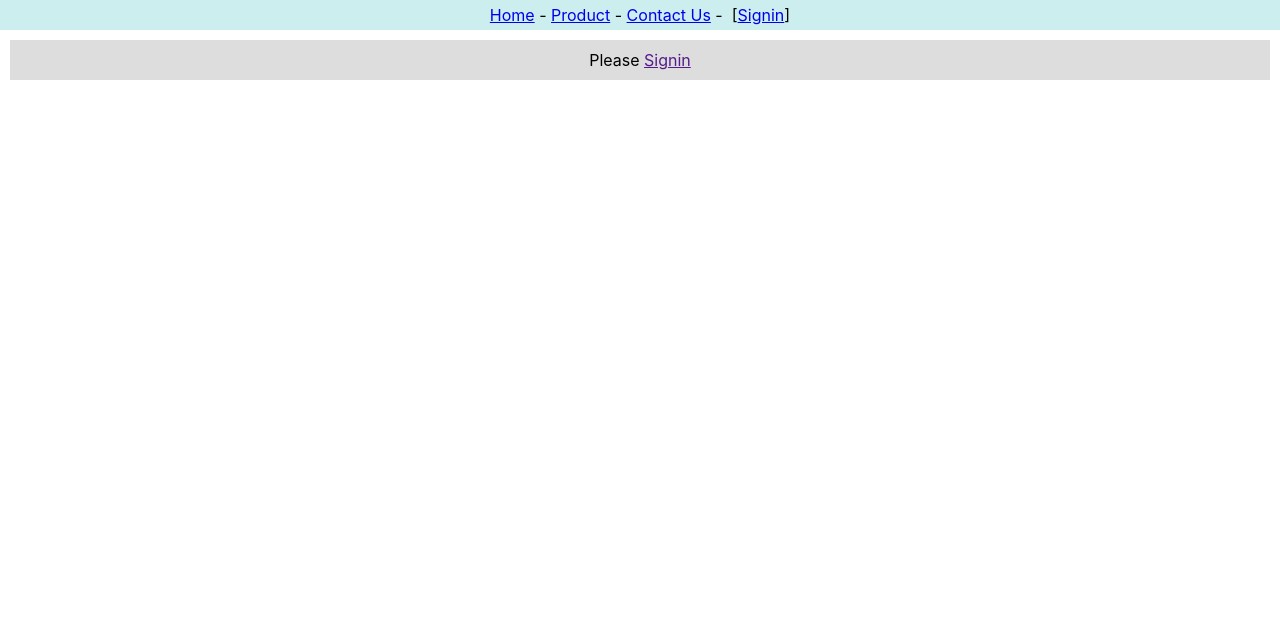
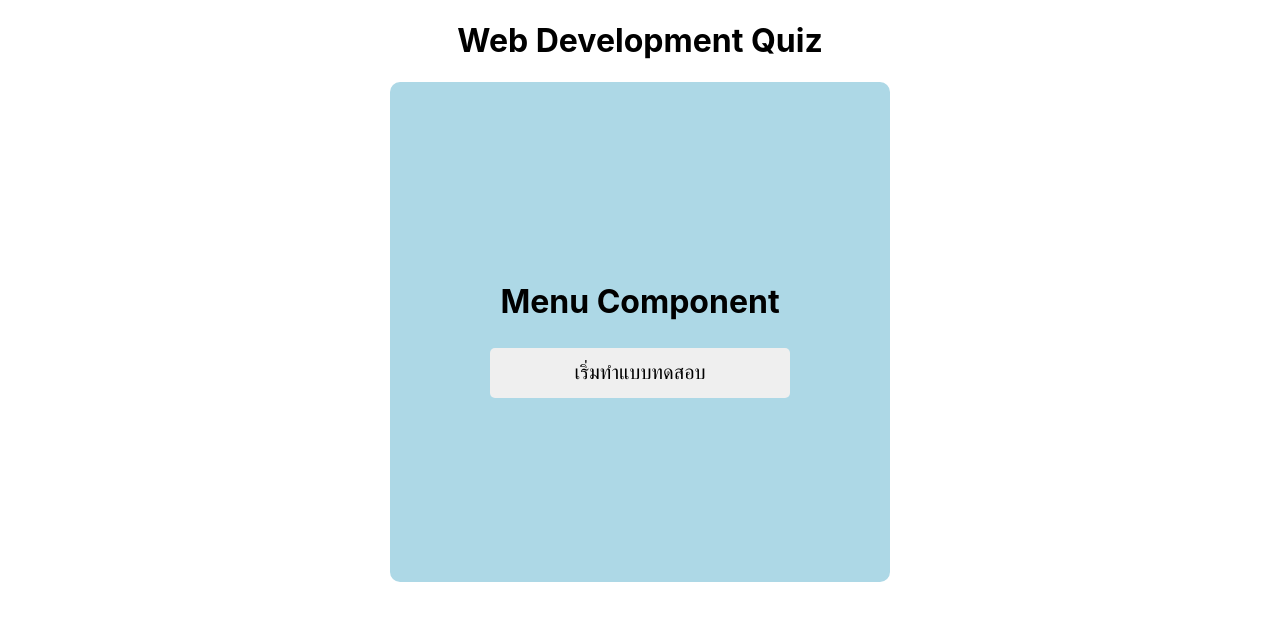
Before and after one commit to ttttontoey/app0, a React (Create React App) app: page / in a window 1280 px wide. Shown: the top 620 px of the page. Built offline with nearby package versions, Linux system fonts and the light colour scheme.

Commit message:
Web Development Quiz
.

```diff
--- a/src/App.css
+++ b/src/App.css
@@ -1,4 +1,52 @@
-.App {
+.App{
+  display: flex;
+  justify-content: center;
+  align-items: center;
+  flex-direction: column;
+  text-align: center;
+}
+
+.menu, .quiz, .score{
+  width: 500px;
+  height: 500px;
+  background-color: lightblue;
+  border-radius: 10px;
+  display: flex;
+  flex-direction: column;
+  justify-content: center;
+  align-items: center;
+}
+
+button:active{
+  background: orange;
+  color:#fff;
+}
+
+.menu button, .quiz button, .score button{
+  width: 300px;
+  height: 50px;
+  margin: 5px;
+  border: none;
+  border-radius: 5px;
+  font-size: 20px;
+  cursor: pointer;
+}
+
+
+
+
+
+
+
+
+
+
+
+
+
+
+
+/* .App {
   text-align: center;
 }
 
@@ -35,4 +83,4 @@
   to {
     transform: rotate(360deg);
   }
-}
+} */
--- a/src/App.js
+++ b/src/App.js
@@ -1,25 +1,29 @@
-import React from 'react'
-import { userContext } from './context'
-import Header2 from './context-header2'
-import Content2 from './context-content2'
+import { useState } from "react";
+import Menu from "./component/Menu";
+import Quiz from "./component/Quiz";
+import Score from "./component/score";
+import { createContext } from "react";
 
-export default function App(){
-  let [user,setUser] = React.useState()
+import './App.css'
+
+export const DataContext = createContext()
+
+function App() {
+  const [appState,setAppState] = useState("menu")
+  const [score,setScore] = useState(0)
   return(
-    <userContext.Provider value={[user,setUser]}>
-      <Header2/>
-      <Content2/>
-    </userContext.Provider>
-  )
+    <DataContext.Provider value={{appState,setAppState,score,setScore}}>
+      <div className="App">
+        <h1>Web Development Quiz</h1>
+        {appState === "menu" && <Menu/>}
+        {appState === "quiz" && <Quiz/>}
+        {appState === "score" && <Score/>}
+      </div>
+    </DataContext.Provider>
+  );
 }
 
-
-
-
-
-
-
-
+export default App;
 
 
 
--- /dev/null
+++ b/src/component/Menu.js
@@ -0,0 +1,14 @@
+import { useContext } from "react";
+import { DataContext } from "../App";
+
+const Menu = () =>{
+    const {setAppState} = useContext(DataContext)
+    return(
+        <div className="menu">
+            <h1>Menu Component</h1>
+            <button onClick={()=>setAppState("quiz")}>เริ่มทำแบบทดสอบ</button>
+        </div>
+    )
+}
+
+export default Menu;
--- /dev/null
+++ b/src/component/Quiz.js
@@ -0,0 +1,49 @@
+import { useContext, useEffect, useState } from "react";
+import QuestionsData from "../data/QuestionsData";
+import { DataContext } from "../App";
+
+const Quiz = () =>{
+    // console.log(QuestionsData);
+    const [current, setCurrent]= useState(0)
+    const [selectChoice,setSelectChoice] =useState("")
+    const {score,setScore,setAppState}= useContext(DataContext)
+
+    useEffect(()=>{
+        checkAnswer()
+    },[selectChoice])
+
+    const checkAnswer=()=>{
+        if(selectChoice!==""){
+            if(selectChoice===QuestionsData[current].answer){
+                setScore(score+1)
+                nextQuestion()
+            }else{
+                nextQuestion()
+            }
+        }
+    }
+
+    const nextQuestion=()=>{
+        setSelectChoice("")
+        if(current===QuestionsData.length-1){
+            setAppState("score")
+        }else{
+        setCurrent(current+1)
+        }
+    }
+
+    return(
+        <div className="quiz">
+            <h1>{QuestionsData[current].question}</h1>
+            <div className="choices">
+                <button onClick={()=>setSelectChoice("A")}>{QuestionsData[current].A}</button>
+                <button onClick={()=>setSelectChoice("B")}>{QuestionsData[current].B}</button>
+                <button onClick={()=>setSelectChoice("C")}>{QuestionsData[current].C}</button>
+                <button onClick={()=>setSelectChoice("D")}>{QuestionsData[current].D}</button>
+            </div>
+            <p>{`${current+1} / ${QuestionsData.length}`}</p>
+        </div>
+    )
+}
+
+export default Quiz;
--- /dev/null
+++ b/src/component/score.js
@@ -0,0 +1,22 @@
+import { useContext } from "react";
+import { DataContext } from "../App";
+import QuestionsData from "../data/QuestionsData";
+
+const Score = () =>{
+    const {score,setAppState,setScore} = useContext(DataContext)
+
+    const restartApp=()=>{
+        setScore(0)
+        setAppState("menu")
+    }
+
+    return(
+        <div className="score">
+            <h1>สรุปผลคะแนน</h1>
+            <h2>{score} / {QuestionsData.length}</h2>
+            <button onClick={restartApp}>ทำแบบทดสอบอีกครั้ง</button>
+        </div>
+    )
+}
+
+export default Score;
--- /dev/null
+++ b/src/data/QuestionsData.js
@@ -0,0 +1,27 @@
+const QuestionsData=[
+    {
+        question:"ข้อใดไม่ใช่ tag html",
+        A:"<react>",
+        B:"<a>",
+        C:"<p>",
+        D:"<h1>",
+        answer:"A"
+    },
+    {
+        question:"ข้อใดถูกต้องเกี่ยวกับ React",
+        A:"ทำงานฝั่ง Server",
+        B:"ใช้จัดการฐานข้อมูล",
+        C:"เป็น JavaScript Library",
+        D:"ถูกทุกข้อ",
+        answer:"C"
+    },
+    {
+        question:"ข้อใดคือชื่อ Browser",
+        A:"PHP",
+        B:"React",
+        C:"MySQL",
+        D:"Chrome",
+        answer:"D"
+    }
+]
+export default QuestionsData
```
